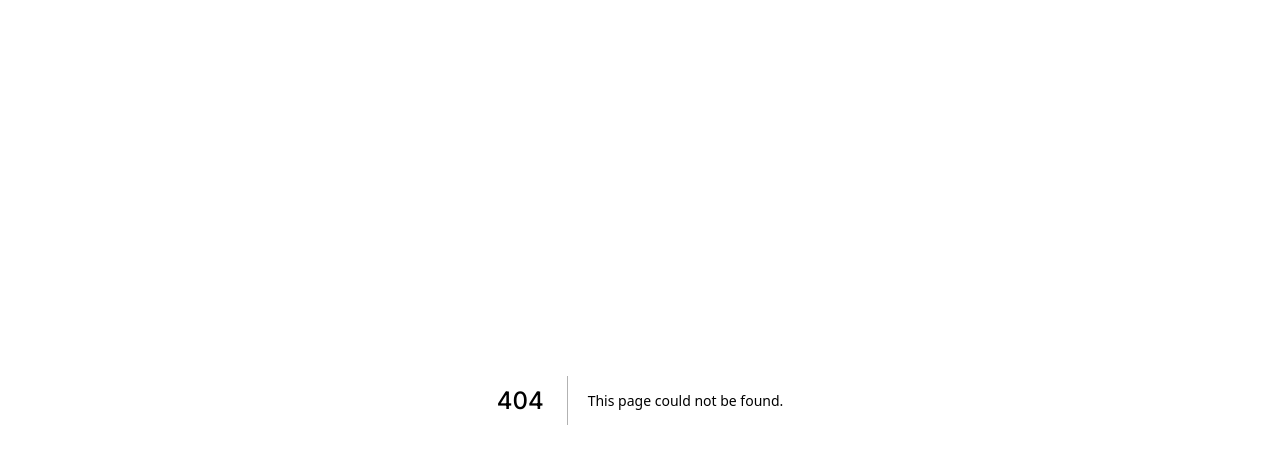
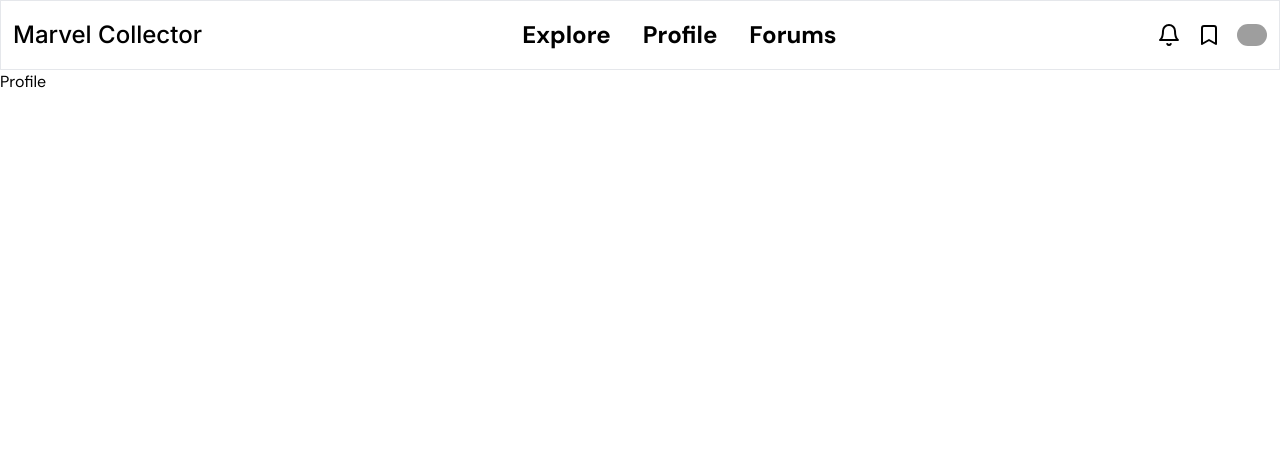
Before and after one commit to chingu-voyages/v43-tier3-team-36, a Next.js app in the folder packages/frontend/: page /profile in a window 1280 px wide. Before the commit this address had no page. Shown: the top 464 px of the page. Built offline with nearby package versions, Linux system fonts and the light colour scheme; grey boxes are pictures that could not be loaded.

Commit message:
feat(pages): added profile page for authenticated users

```diff
--- /dev/null
+++ b/packages/frontend/src/pages/profile.tsx
@@ -0,0 +1,27 @@
+import { type ReactElement } from 'react';
+import type { NextPageWithLayout } from './_app';
+import AuthLayout from '@/layouts/AuthLayout';
+
+const Profile: NextPageWithLayout = () => (
+  <main>
+    <div>Profile</div>
+  </main>
+);
+
+Profile.getLayout = function getLayout(page: ReactElement) {
+  return (
+    <AuthLayout
+      seo={{
+        title: 'Profile',
+        meta: {
+          description:
+            'A profile of your recent activity and trades, and as well as your current digital comics collection',
+        },
+      }}
+    >
+      {page}
+    </AuthLayout>
+  );
+};
+
+export default Profile;
```
